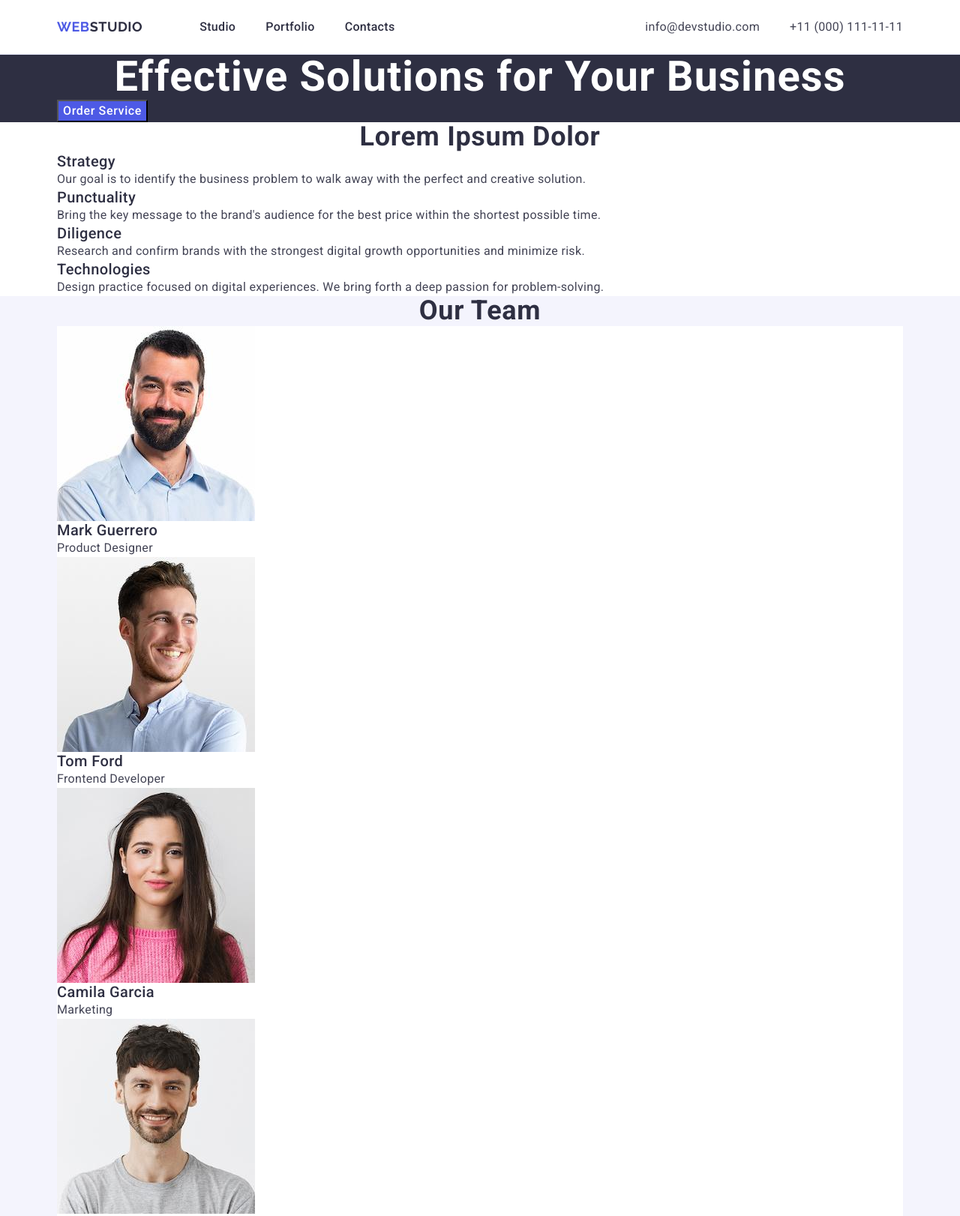
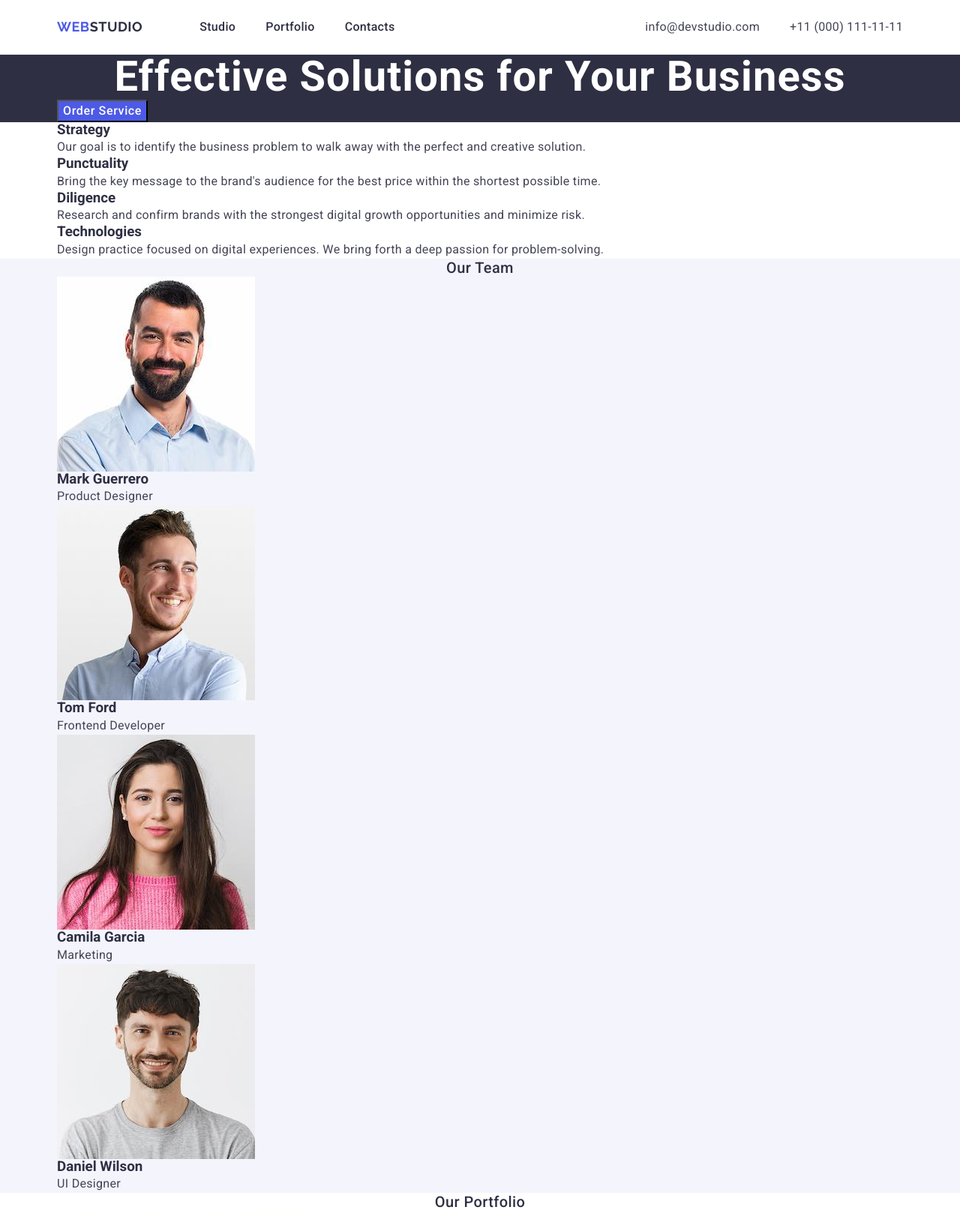
Before and after one commit to nikuliia/goit-markup-hw-03, a plain HTML site: page index.html in a window 1280 px wide. Shown: the top 1622 px of the page at 75% size. Drawn offline with nearby package versions, Linux system fonts and the light colour scheme.

Commit message:
update classes

```diff
--- a/css/styles.css
+++ b/css/styles.css
@@ -9,7 +9,7 @@
 body {
   font-family: "Roboto", sans-serif;
   color: #434455;
-  background-color: #ffffff;
+  background-color: #fff;
   margin: 0;
 }
 
@@ -34,6 +34,37 @@ ul {
   padding-left: 0;
 }
 
+/* #endregion reset */
+
+/* #region common */
+.container {
+  max-width: 1158px;
+  padding: 0 15px;
+  margin: 0 auto;
+}
+
+.section-title {
+  font-size: 36px;
+  line-height: 1.11;
+  letter-spacing: 0.02em;
+  color: #2e2f42;
+  text-align: center;
+  text-transform: capitalize;
+}
+
+.visually-hidden {
+  position: absolute;
+  width: 1px;
+  height: 1px;
+  margin: -1px;
+  border: 0;
+  padding: 0;
+  white-space: nowrap;
+  clip-path: inset(100%);
+  clip: rect(0 0 0 0);
+  overflow: hidden;
+}
+
 img {
   display: block;
   /* max-width: 100%;
@@ -45,14 +76,17 @@ a {
   color: #2e2f42;
 }
 
-/* #endregion reset */
+.list-title {
+}
 
-/* #region common */
-.container {
-  max-width: 1158px;
-  padding: 0 15px;
-  margin: 0 auto;
+.section-prph {
+  font-weight: 400;
+  font-size: 16px;
+  line-height: 1.5;
+  color: #434455;
+  letter-spacing: 0.02em;
 }
+
 /* #endregion common */
 
 /* #region header */
@@ -153,7 +187,9 @@ a {
   color: #404bbf;
 }
 
-/* #region header */
+/* #endregion header */
+
+/* #region slogan */
 
 .page-title {
   color: #ffffff;
@@ -169,7 +205,7 @@ a {
   background-color: #2e2f42;
 }
 
-.main-btn {
+.section-slogan-btn {
   font-family: "Roboto", sans-serif;
   font-size: 16px;
   line-height: 1.5;
@@ -180,43 +216,59 @@ a {
   font-weight: 500;
 }
 
-.main-btn:hover,
-.main-btn:focus {
+.section-slogan-btn:hover,
+.section-slogan-btn:focus {
   background-color: #404bbf;
 }
 
 .section-title {
-  font-size: 36px;
-  line-height: 1.11;
-  letter-spacing: 0.02em;
-  color: #2e2f42;
-  text-align: center;
-  text-transform: capitalize;
-}
-
-.list-title {
   font-weight: 500;
   font-size: 20px;
   line-height: 1.2;
   letter-spacing: 0.02em;
   color: #2e2f42;
 }
+/* #endregion slogan */
 
-.section-prph {
-  font-weight: 400;
-  font-size: 16px;
-  line-height: 1.5;
-  color: #434455;
-  letter-spacing: 0.02em;
+/* #region benefits */
+
+.section-benefits {
 }
+
+.benefits-list {
+}
+
+.benefits-item {
+}
+
+/* #endregion benefits */
+
+/* #region team */
 
 .section-team {
   background-color: #f4f4fd;
 }
 
-.team-info {
-  background-color: #ffffff;
+.team-list {
 }
+
+.item-team {
+}
+
+/* #endregion team */
+
+/* #region portfolio */
+
+.section-portfolio {
+}
+
+.list-portfolio {
+}
+
+.item-portfolio {
+}
+
+/* #endregion portfolio */
 
 /* #region footer */
 
--- a/index.html
+++ b/index.html
@@ -60,36 +60,38 @@
       <section class="section-slogan">
         <div class="container">
           <h1 class="page-title">Effective Solutions for Your Business</h1>
-          <button type="button" class="main-btn">Order Service</button>
+          <button type="button" class="section-slogan-btn">
+            Order Service
+          </button>
         </div>
       </section>
 
       <section class="section-benefits">
         <div class="container">
-          <h2 class="section-title">Lorem ipsum dolor</h2>
-          <ul>
-            <li>
+          <h2 class="section-title visually-hidden">Lorem ipsum dolor</h2>
+          <ul class="benefits-list">
+            <li class="benefits-item">
               <h3 class="list-title">Strategy</h3>
               <p class="section-prph">
                 Our goal is to identify the business problem to walk away with
                 the perfect and creative solution.
               </p>
             </li>
-            <li>
+            <li class="benefits-item">
               <h3 class="list-title">Punctuality</h3>
               <p class="section-prph">
                 Bring the key message to the brand's audience for the best price
                 within the shortest possible time.
               </p>
             </li>
-            <li>
+            <li class="benefits-item">
               <h3 class="list-title">Diligence</h3>
               <p class="section-prph">
                 Research and confirm brands with the strongest digital growth
                 opportunities and minimize risk.
               </p>
             </li>
-            <li>
+            <li class="benefits-item">
               <h3 class="list-title">Technologies</h3>
               <p class="section-prph">
                 Design practice focused on digital experiences. We bring forth a
@@ -103,8 +105,7 @@
       <section class="section-team">
         <div class="container">
           <h2 class="section-title">Our team</h2>
-          <ul>
-            <li class="team-info">
+          <ul class="team-list">
               <img
                 src="./images/img-1.jpg"
                 alt="Mark Guerrero"
@@ -114,7 +115,7 @@
               <h3 class="list-title">Mark Guerrero</h3>
               <p class="section-prph">Product Designer</p>
             </li>
-            <li class="team-info">
+            <li class="item-team">
               <img
                 src="./images/img-2.jpg"
                 alt="Tom Ford"
@@ -124,7 +125,7 @@
               <h3 class="list-title">Tom Ford</h3>
               <p class="section-prph">Frontend Developer</p>
             </li>
-            <li class="team-info">
+            <li class="item-team">
               <img
                 src="./images/img-3.jpg"
                 alt="Camila Garcia"
@@ -134,7 +135,7 @@
               <h3 class="list-title">Camila Garcia</h3>
               <p class="section-prph">Marketing</p>
             </li>
-            <li class="team-info">
+            <li class="item-team">
               <img
                 src="./images/img-4.jpg"
                 alt="Daniel Wilson"
@@ -148,11 +149,11 @@
         </div>
       </section>
 
-      <section class="section-team">
+      <section class="section-portfolio">
         <div class="container">
           <h2 class="section-title">Our portfolio</h2>
-          <ul>
-            <li>
+          <ul class="list-portfolio">
+            <li class="item-portfolio">
               <img
                 src="./images/img-porfolio-1.jpg"
                 alt="Banking App"
@@ -162,7 +163,7 @@
               <h3 class="list-title">Banking App</h3>
               <p class="section-prph">App</p>
             </li>
-            <li>
+            <li class="item-portfolio">
               <img
                 src="./images/img-porfolio-2.jpg"
                 alt="Cashless Payment"
@@ -172,7 +173,7 @@
               <h3 class="list-title">Cashless Payment</h3>
               <p class="section-prph">Marketing</p>
             </li>
-            <li>
+            <li class="item-portfolio">
               <img
                 src="./images/img-porfolio-3.jpg"
                 alt="Meditation App"
@@ -182,7 +183,7 @@
               <h3 class="list-title">Meditation App</h3>
               <p class="section-prph">App</p>
             </li>
-            <li>
+            <li class="item-portfolio">
               <img
                 src="./images/img-porfolio-4.jpg"
                 alt="Taxi Service"
@@ -191,7 +192,7 @@
               />
               <h3 class="list-title">Taxi Service</h3>
               <p class="section-prph">Marketing</p>
-            </li>
+            </li class="item-portfolio">
             <li>
               <img
                 src="./images/img-porfolio-5.jpg"
@@ -202,7 +203,7 @@
               <h3 class="list-title">Screen Illustrations</h3>
               <p class="section-prph">Design</p>
             </li>
-            <li>
+            <li class="item-portfolio">
               <img
                 src="./images/img-porfolio-6.jpg"
                 alt="Online Courses"
```
